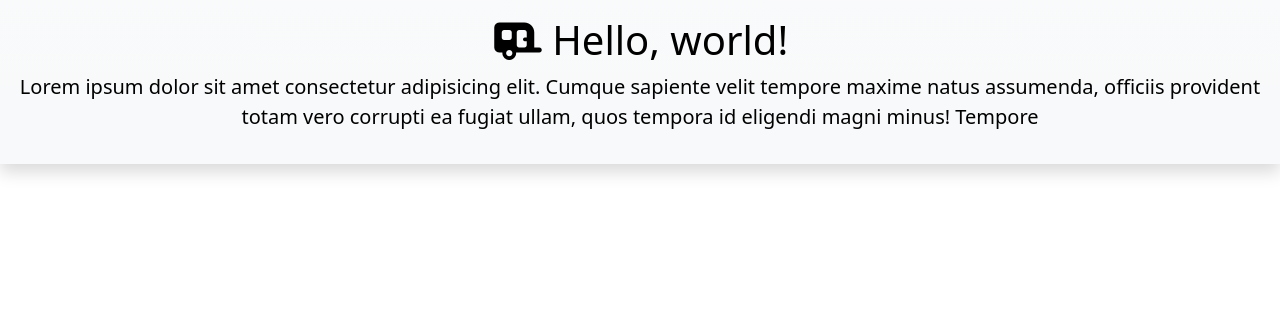
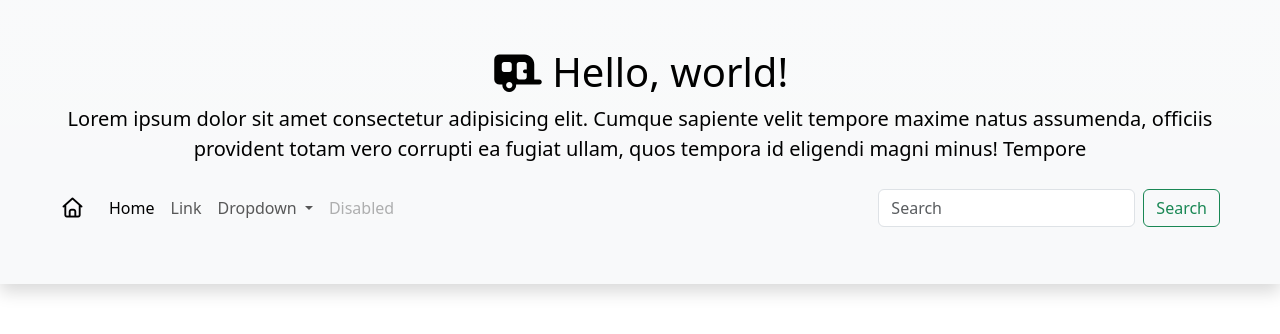
Before and after one commit to ezelsimsek/ezelsimsek.github.io, a plain HTML site: page index.html in a window 1280 px wide. Drawn offline with nearby package versions, Linux system fonts and the light colour scheme.

Commit message:
update 03

```diff
--- a/index.html
+++ b/index.html
@@ -1,22 +1,75 @@
 <!doctype html>
 <html lang="en">
-  <head>
+
+<head>
     <meta charset="utf-8">
     <meta name="viewport" content="width=device-width, initial-scale=1">
     <title>Bootstrap demo</title>
-    <link rel="stylesheet" href="https://cdnjs.cloudflare.com/ajax/libs/font-awesome/7.0.1/css/all.min.css" integrity="sha512-2SwdPD6INVrV/lHTZbO2nodKhrnDdJK9/kg2XD1r9uGqPo1cUbujc+IYdlYdEErWNu69gVcYgdxlmVmzTWnetw==" crossorigin="anonymous" referrerpolicy="no-referrer" />
-    <link href="https://cdn.jsdelivr.net/npm/bootstrap@5.3.8/dist/css/bootstrap.min.css" rel="stylesheet" integrity="sha384-sRIl4kxILFvY47J16cr9ZwB07vP4J8+LH7qKQnuqkuIAvNWLzeN8tE5YBujZqJLB" crossorigin="anonymous">
-  </head>
-  <body>
-    <header class="text-bg-light bg-gradient text-center p-3 shadow">
+    <link rel="stylesheet" href="https://cdnjs.cloudflare.com/ajax/libs/font-awesome/7.0.1/css/all.min.css"
+        integrity="sha512-2SwdPD6INVrV/lHTZbO2nodKhrnDdJK9/kg2XD1r9uGqPo1cUbujc+IYdlYdEErWNu69gVcYgdxlmVmzTWnetw=="
+        crossorigin="anonymous" referrerpolicy="no-referrer" />
+    <link href="https://cdn.jsdelivr.net/npm/bootstrap@5.3.8/dist/css/bootstrap.min.css" rel="stylesheet"
+        integrity="sha384-sRIl4kxILFvY47J16cr9ZwB07vP4J8+LH7qKQnuqkuIAvNWLzeN8tE5YBujZqJLB" crossorigin="anonymous">
+</head>
+
+<body>
+    <header class="text-bg-light bg-gradient text-center p-5 shadow">
         <h1>
             <i class="fa-solid fa-caravan"></i>
             Hello, world!
         </h1>
         <p class="lead">
-            Lorem ipsum dolor sit amet consectetur adipisicing elit. Cumque sapiente velit tempore maxime natus assumenda, officiis provident totam vero corrupti ea fugiat ullam, quos tempora id eligendi magni minus! Tempore
+            Lorem ipsum dolor sit amet consectetur adipisicing elit. Cumque sapiente velit tempore maxime natus
+            assumenda, officiis provident totam vero corrupti ea fugiat ullam, quos tempora id eligendi magni minus!
+            Tempore
         </p>
+        <nav class="navbar navbar-expand-lg bg-body-tertiary">
+            <div class="container-fluid">
+                <a class="navbar-brand" href="/">
+                    <i class="fa-regular fa-house"></i>
+                </a>
+                <button class="navbar-toggler" type="button" data-bs-toggle="collapse"
+                    data-bs-target="#navbarSupportedContent" aria-controls="navbarSupportedContent"
+                    aria-expanded="false" aria-label="Toggle navigation">
+                    <span class="navbar-toggler-icon"></span>
+                </button>
+                <div class="collapse navbar-collapse" id="navbarSupportedContent">
+                    <ul class="navbar-nav me-auto mb-2 mb-lg-0">
+                        <li class="nav-item">
+                            <a class="nav-link active" aria-current="page" href="#">Home</a>
+                        </li>
+                        <li class="nav-item">
+                            <a class="nav-link" href="#">Link</a>
+                        </li>
+                        <li class="nav-item dropdown">
+                            <a class="nav-link dropdown-toggle" href="#" role="button" data-bs-toggle="dropdown"
+                                aria-expanded="false">
+                                Dropdown
+                            </a>
+                            <ul class="dropdown-menu">
+                                <li><a class="dropdown-item" href="#">Action</a></li>
+                                <li><a class="dropdown-item" href="#">Another action</a></li>
+                                <li>
+                                    <hr class="dropdown-divider">
+                                </li>
+                                <li><a class="dropdown-item" href="#">Something else here</a></li>
+                            </ul>
+                        </li>
+                        <li class="nav-item">
+                            <a class="nav-link disabled" aria-disabled="true">Disabled</a>
+                        </li>
+                    </ul>
+                    <form class="d-flex" role="search">
+                        <input class="form-control me-2" type="search" placeholder="Search" aria-label="Search" />
+                        <button class="btn btn-outline-success" type="submit">Search</button>
+                    </form>
+                </div>
+            </div>
+        </nav>
     </header>
-    <script src="https://cdn.jsdelivr.net/npm/bootstrap@5.3.8/dist/js/bootstrap.bundle.min.js" integrity="sha384-FKyoEForCGlyvwx9Hj09JcYn3nv7wiPVlz7YYwJrWVcXK/BmnVDxM+D2scQbITxI" crossorigin="anonymous"></script>
-  </body>
+    <script src="https://cdn.jsdelivr.net/npm/bootstrap@5.3.8/dist/js/bootstrap.bundle.min.js"
+        integrity="sha384-FKyoEForCGlyvwx9Hj09JcYn3nv7wiPVlz7YYwJrWVcXK/BmnVDxM+D2scQbITxI"
+        crossorigin="anonymous"></script>
+</body>
+
 </html>
```
